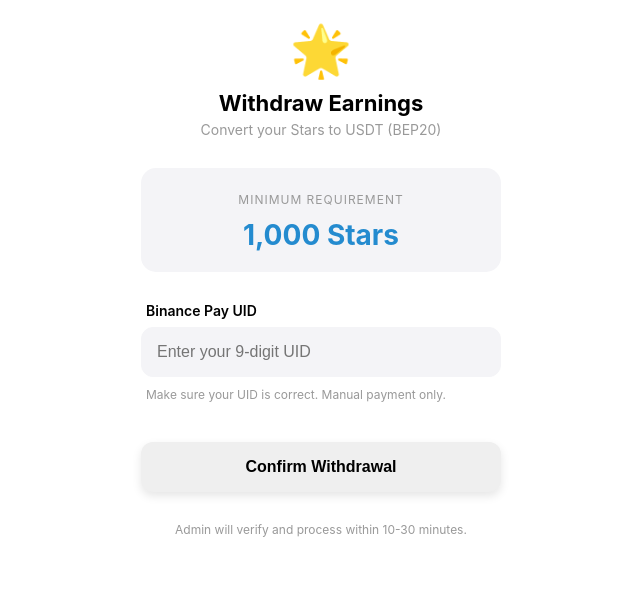
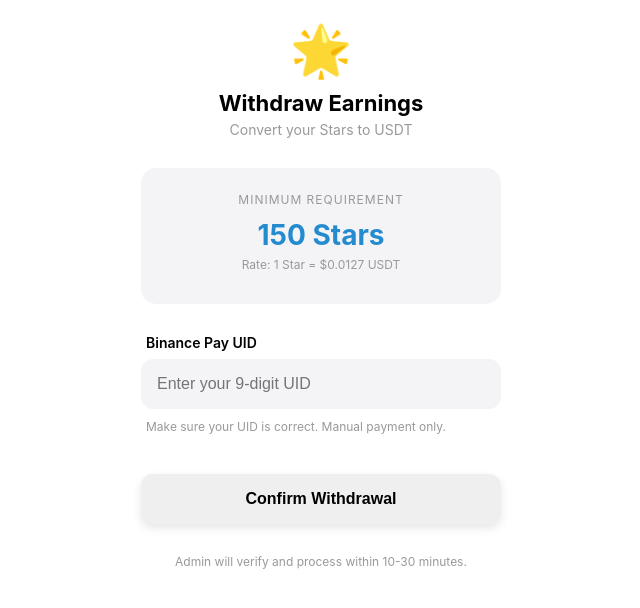
Before and after one commit to BuildbyTamim/starbank-mini-app, a plain HTML site: page index.html in a window 1280 px wide. Shown: the whole page, without its empty margins (319-959 px from the left). Drawn offline with Linux system fonts and the light colour scheme; a script that the page names is missing.

Commit message:
fix balance card

```diff
--- a/index.html
+++ b/index.html
@@ -12,12 +12,15 @@
         <div class="header">
             <div class="icon-circle">🌟</div>
             <h1>Withdraw Earnings</h1>
-            <p>Convert your Stars to USDT (BEP20)</p>
+            <p>Convert your Stars to USDT </p>
         </div>
 
-        <div class="balance-card">
+       <div class="balance-card">
             <span>Minimum Requirement</span>
-            <h2>1,000 Stars</h2>
+            <h2>150 Stars</h2>
+            <p style="font-size: 12px; margin-top: 5px; color: var(--hint-color);">
+                Rate: 1 Star = $0.0127 USDT
+            </p>
         </div>
 
         <div class="form-group">
@@ -62,4 +65,5 @@
         }
     </script>
 </body>
+
 </html>
```
